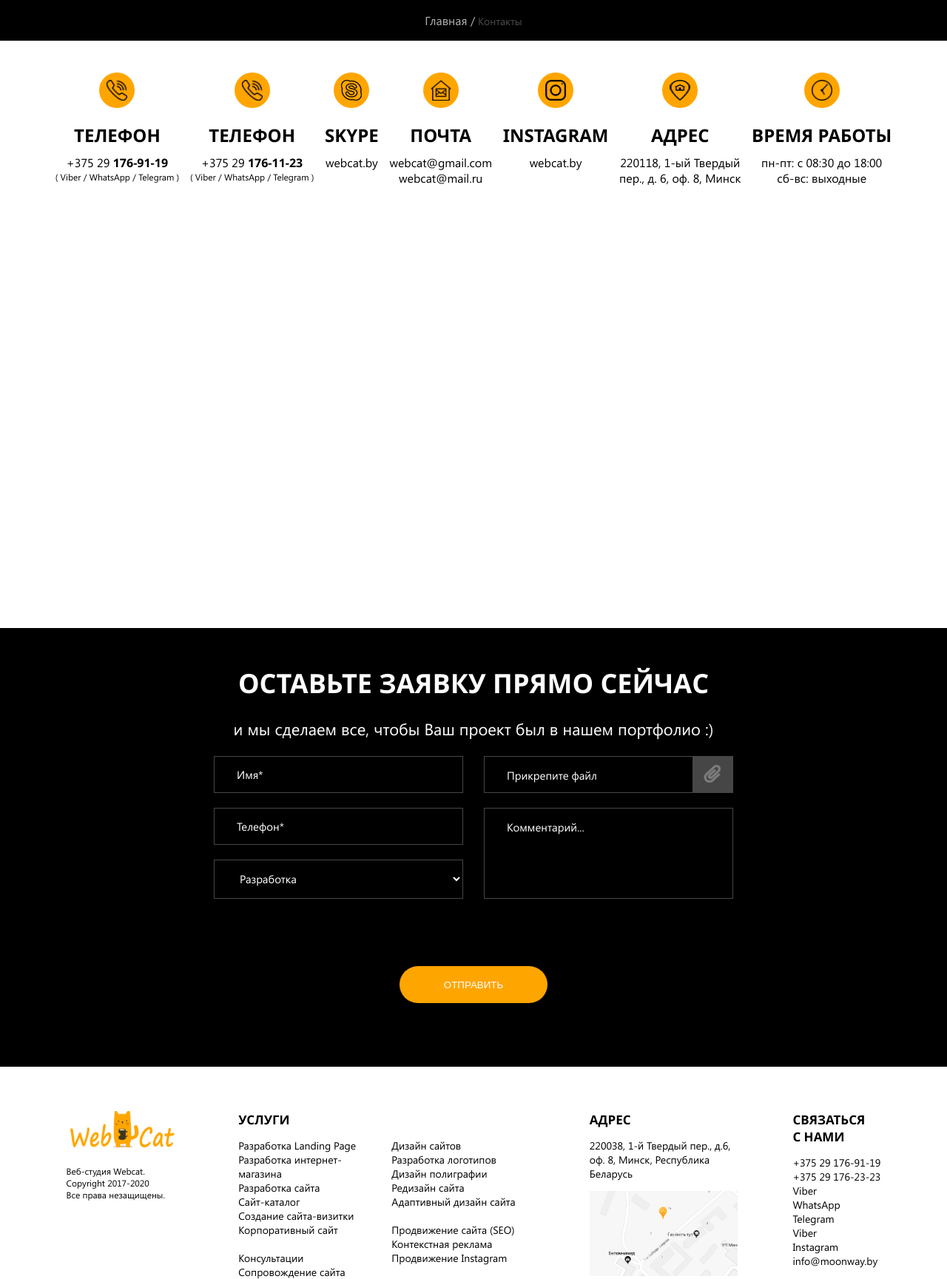
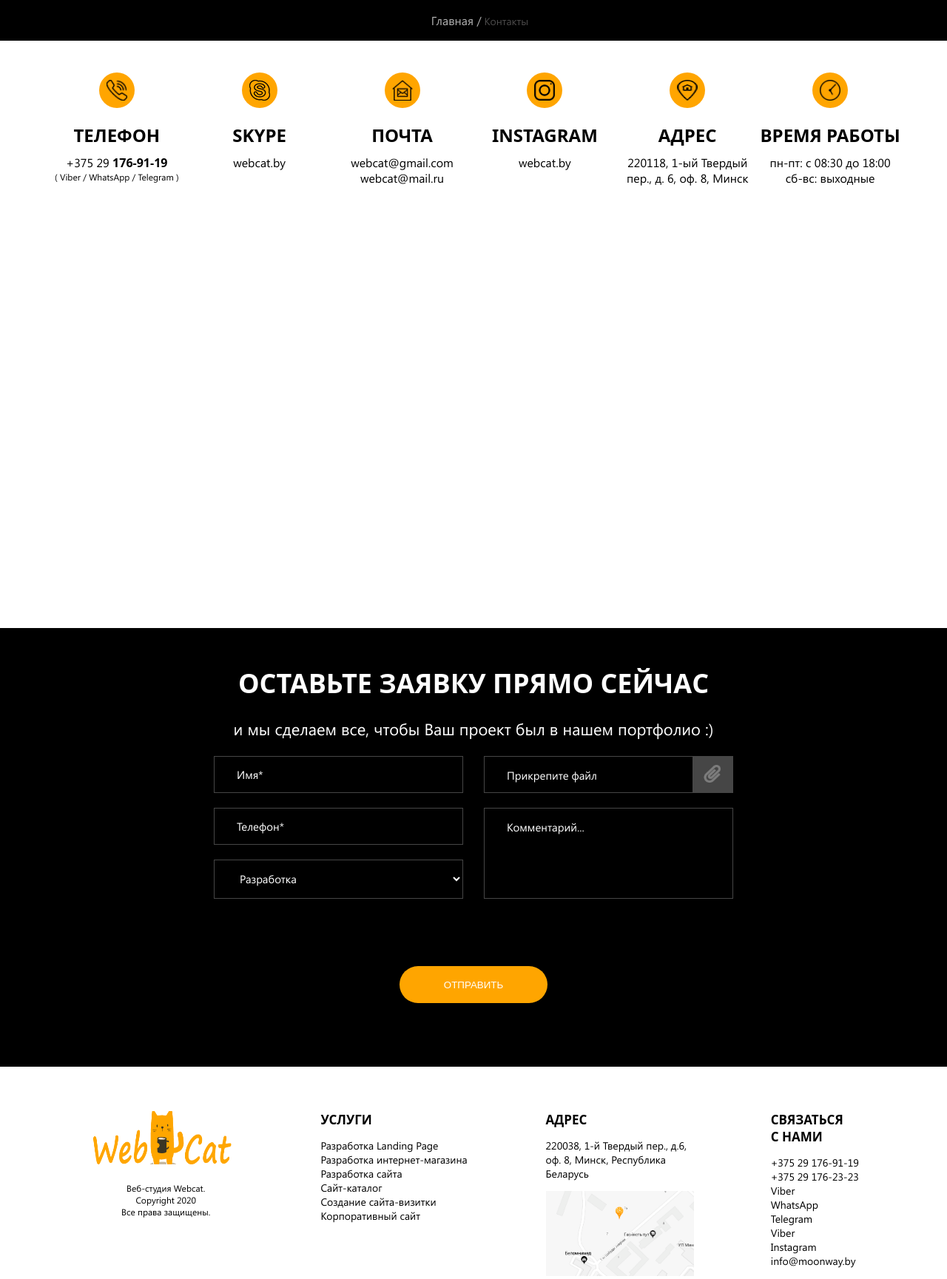
Before and after one commit to YuraLinkev1ch/webCat-Studio, a plain HTML site: page index.html in a window 1280 px wide. Shown: the part 200-1929 px from the top of the page at 74% size. Drawn offline with Linux system fonts and the light colour scheme; a web font is replaced by a local one.

Commit message:
fix: delete blocks im nain, change width of logo in footer

```diff
--- a/css/contacts.css
+++ b/css/contacts.css
@@ -1,21 +1,25 @@
-
-
 body{
     font-family: 'Segoe UI', Arial, Helvetica, sans-serif;
     margin:0;
-    padding:0;
+
 }
 
 /*header-start*/
 
-
-
-/*/////*/
 .container {
 	max-width: 1160px;
     width: 100%;
     margin: 0 auto;
+    /*scroll width*/
+    padding-left:17px;
 }
+
+@media (max-width:1198px) {
+    .container{
+        padding-left:0;
+    }
+}
+
 .responsive {
     display: block;
     max-width: 100%;
@@ -303,6 +307,7 @@ header {
 
 .contacts-item{
     display:flex;
+    flex-basis:190px;
     flex-direction: column;
     align-items: center;
     margin-bottom:20px;
@@ -539,12 +544,12 @@ form button{
         .form-left>select{
             margin-bottom:20px;
         }
-/*!/*/
+
         .form-right>label,
         .form-right>textarea{
             width: 100%;
         }
-/*!/*/
+
         .button-container{
             display: flex;
             justify-content: center;
@@ -563,7 +568,6 @@ form button{
     justify-content: space-evenly;
     flex-wrap: wrap;
     max-width: 1340px;
-    height:79px;
     margin:0 auto;
     margin-top:30px;
     padding:0 15px;
@@ -575,8 +579,8 @@ form button{
 
 .footer-logo>img{
     margin-bottom: 20px;
-    width:158px;
-    height:49px;
+    width:210px;
+    height:72px;
 }
 
 footer h2{
@@ -592,6 +596,7 @@ footer a{
 
 .footer-logo p{
     font-size:12px;
+    text-align: center;
     margin:0;
 }
 
@@ -604,12 +609,8 @@ footer li{
 }
 
 .footer-services{
-    width:400px;
+    width:200px;
     height:220px;
-}
-
-.footer-services>ul{
-    column-count:2;
 }
 
 .footer-address{
@@ -643,4 +644,12 @@ footer li{
     content: "\f0e0";
 }
 
+@media screen and (max-width: 456px) {
+
+    .footer-logo>img{
+        max-width:335px;
+        width:100%;
+    }
+
+    }
 /*footer-end*/
--- a/css/fonts.css
+++ b/css/fonts.css
@@ -1,19 +1,23 @@
-/*@font-face{
+    @font-face {
+        font-family: 'Segoe UI';
+        src: url('../fonts/SegoeUI-Light.eot');
+        src: local('Segoe UI Light'), local('SegoeUI-Light'), url('../fonts/SegoeUI-Light.eot?#iefix') format('embedded-opentype'), url('../fonts/SegoeUI-Light.woff') format('woff'), url('../fonts/SegoeUI-Light.ttf') format('truetype');
+        font-weight: 300;
+        font-style: normal;
+    }
 
-    font-family: 'Segoe UI';
+    @font-face {
+        font-family: 'Segoe UI';
+        src: url('../fonts/SegoeUI.eot');
+        src: local('Segoe UI'), local('SegoeUI'), url('../fonts/SegoeUI.eot?#iefix') format('embedded-opentype'), url('../fonts/SegoeUI.woff') format('woff'), url('../fonts/SegoeUI.ttf') format('truetype');
+        font-weight: normal;
+        font-style: normal;
+    }
 
-    src: url('fonts/Segoe\ UI.ttf') format('ttf');
-
-    font-weight: bold;
-
-}*/
-
-@font-face {
-    font-family: 'Segoe UI';
-    src: url('../fonts/SegoeUI.eot');
-    src: url('../fonts/SegoeUI.eot?#iefix') format('embedded-opentype'),
-         url('../fonts/SegoeUI.woff') format('woff'),
-         url('../fonts/SegoeUI.ttf') format('truetype');
-    font-weight: normal;
-    font-style: normal;
+    @font-face {
+        font-family: 'Segoe UI';
+        src: url('../fonts/SegoeUI-Bold.eot');
+        src: local('Segoe UI Bold'), local('SegoeUI-Bold'), url('../fonts/SegoeUI-Bold.eot?#iefix') format('embedded-opentype'), url('../fonts/SegoeUI-Bold.woff') format('woff'), url('../fonts/SegoeUI-Bold.ttf') format('truetype');
+        font-weight: bold;
+        font-style: normal;
     }
--- a/index.html
+++ b/index.html
@@ -630,23 +630,6 @@
 
                 <div class="contacts-item">
                     <div class="contacts-image">
-                        <img src="img/contacts/contacts-phone-number.png" alt="contacts-phone-number.png">
-                    </div>
-                    <h2>телефон</h2>
-                    <a href="tel: +375 29 176-91-19">+375 29 <span>176-11-23</span></a>
-                    <div class="contacts-social">
-                        <span>(</span>
-                        <a href="#">Viber</a>
-                        <span >/</span>
-                        <a href="#">WhatsApp</a>
-                        <span >/</span>
-                        <a href="#">Telegram</a>
-                        <span>)</span>
-                    </div>
-                </div>
-
-                <div class="contacts-item">
-                    <div class="contacts-image">
                         <img src="img/contacts/contacts-skype.png" alt="contacts-skype.png">
                     </div>
                     <h2>skype</h2>
@@ -726,8 +709,8 @@
             <div class="footer-logo">
                 <img src="img/contacts/logocat.png" alt="logocat.png">
                 <p>Веб-студия Webcat.</p>
-                <p>Copyright 2017-2020</p>
-                <p>Все права незащищены.</p>
+                <p>Copyright 2020</p>
+                <p>Все права защищены.</p>
             </div>
 
             <div class="footer-services">
@@ -739,18 +722,6 @@
                     <li><a href="#">Сайт-каталог    </a></li>
                     <li><a href="#">Создание сайта-визитки</a></li>
                     <li><a href="#">Корпоративный сайт</a></li>
-                    <li>&nbsp</li>
-                    <li><a href="#">Консультации</a></li>
-                    <li><a href="#">Сопровождение сайта</a></li>
-                    <li><a href="#">Дизайн сайтов</a></li>
-                    <li><a href="#">Разработка логотипов</a></li>
-                    <li><a href="#">Дизайн полиграфии</a></li>
-                    <li><a href="#">Редизайн сайта</a></li>
-                    <li><a href="#">Адаптивный дизайн сайта</a></li>
-                    <li>&nbsp</li>
-                    <li><a href="#">Продвижение сайта (SEO)</a></li>
-                    <li><a href="#">Контекстная реклама</a></li>
-                    <li><a href="#">Продвижение Instagram</a></li>
                 </ul>
             </div>
             <div class="footer-address">
```
